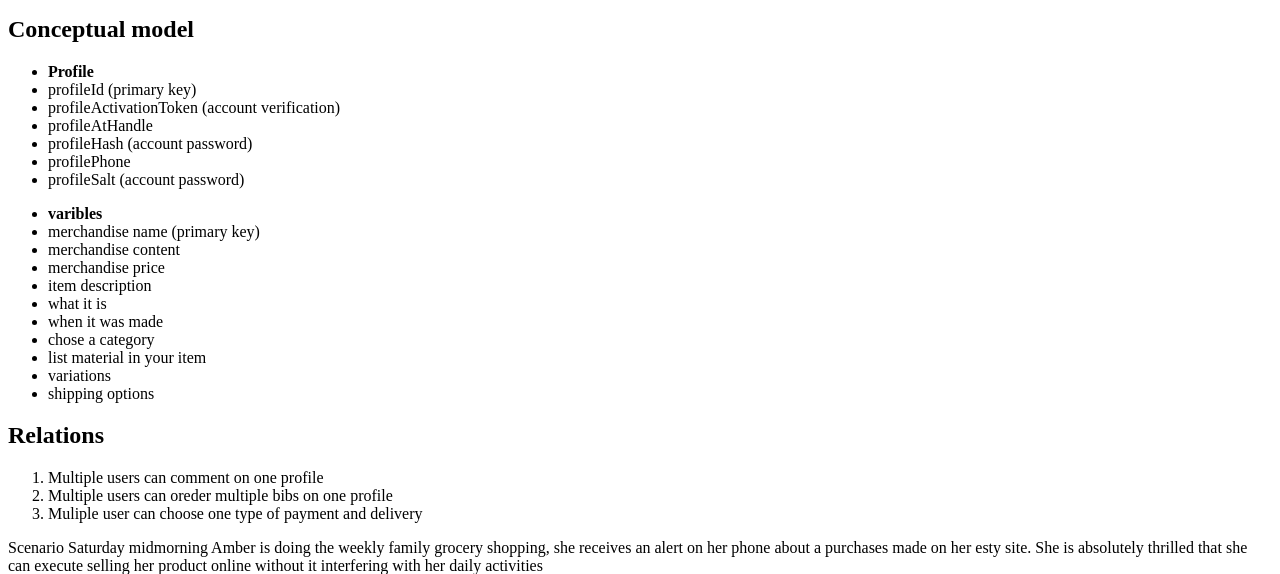
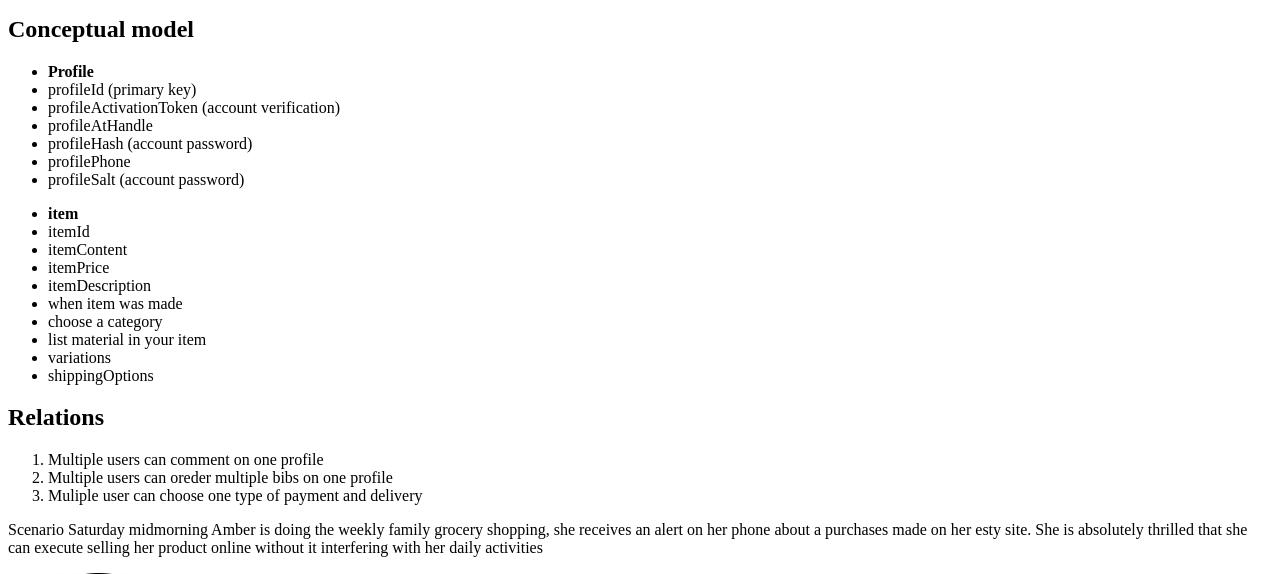
Before and after one commit to Mbojorquez2007/data-design-esty, a PHP site: page / in a window 1280 px wide. Shown: the part 1029-1603 px from the top of the page. Run offline with PHP 8.4, Linux system fonts and the light colour scheme.

Commit message:
revised list

```diff
--- a/index.php
+++ b/index.php
@@ -64,17 +64,16 @@
 			<li>profilePhone</li>
 			<li>profileSalt (account password)</li></ul>
 		<ul>
-			<li><strong>varibles</strong></li>
-			<li>merchandise name (primary key)</li>
-			<li>merchandise content</li>
-			<li>merchandise price</li>
-			<li>item description</li>
-			<li>what it is</li>
-			<li>when it was made</li>
-			<li>chose a category</li>
+			<li><strong>item</strong></li>
+			<li>itemId</li>
+			<li>itemContent</li>
+			<li>itemPrice</li>
+			<li>itemDescription</li>
+			<li>when item was made</li>
+			<li>choose a category</li>
 			<li>list material in your item</li>
 			<li>variations</li>
-			<li>shipping options</li></ul>
+			<li>shippingOptions</li></ul>
 		<h2>Relations</h2>
 		<ol>
 			<li>Multiple users can comment on one profile</li>
```
